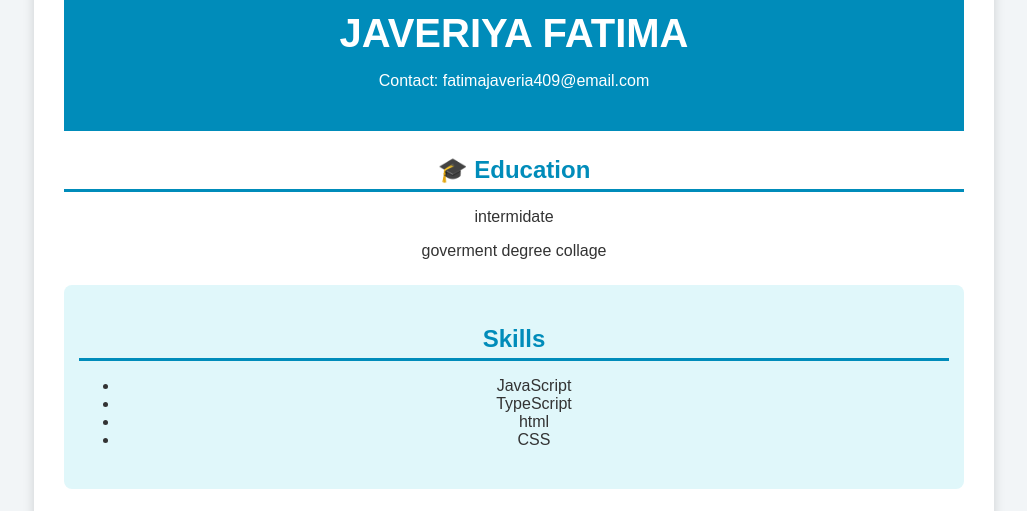
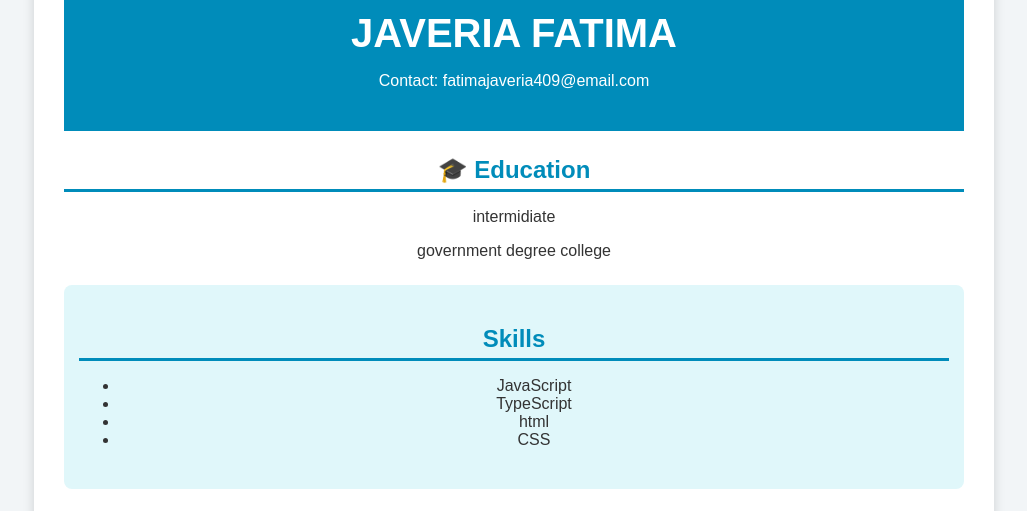
Before and after one commit to javeria-fatima49/resume, a plain HTML site: page index.html in a window 1280 px wide. Shown: the part 246-757 px from the top of the page, without its empty margins (126-1153 px from the left). Drawn offline with Linux system fonts and the light colour scheme.

Commit message:
push my first milestone to github

```diff
--- a/index.html
+++ b/index.html
@@ -10,14 +10,14 @@
       <div class="resume-container">
         <header>
             <img src="WhatsApp Image 2024-09-08 at 2.07.54 PM.jpeg" alt="Profile Picture" class="profile-pic">
-            <h1>JAVERIYA FATIMA</h1>
+            <h1>JAVERIA FATIMA</h1>
             <p>Contact: fatimajaveria409@email.com</p>
         </header>
 
         <section class="education">
             <h2>🎓 Education</h2>
-            <p>intermidate</p>
-            <p>goverment degree collage</p>
+            <p>intermidiate</p>
+            <p>government degree college</p>
         </section>
     <div class="skills">
     <section id="skills">
```
